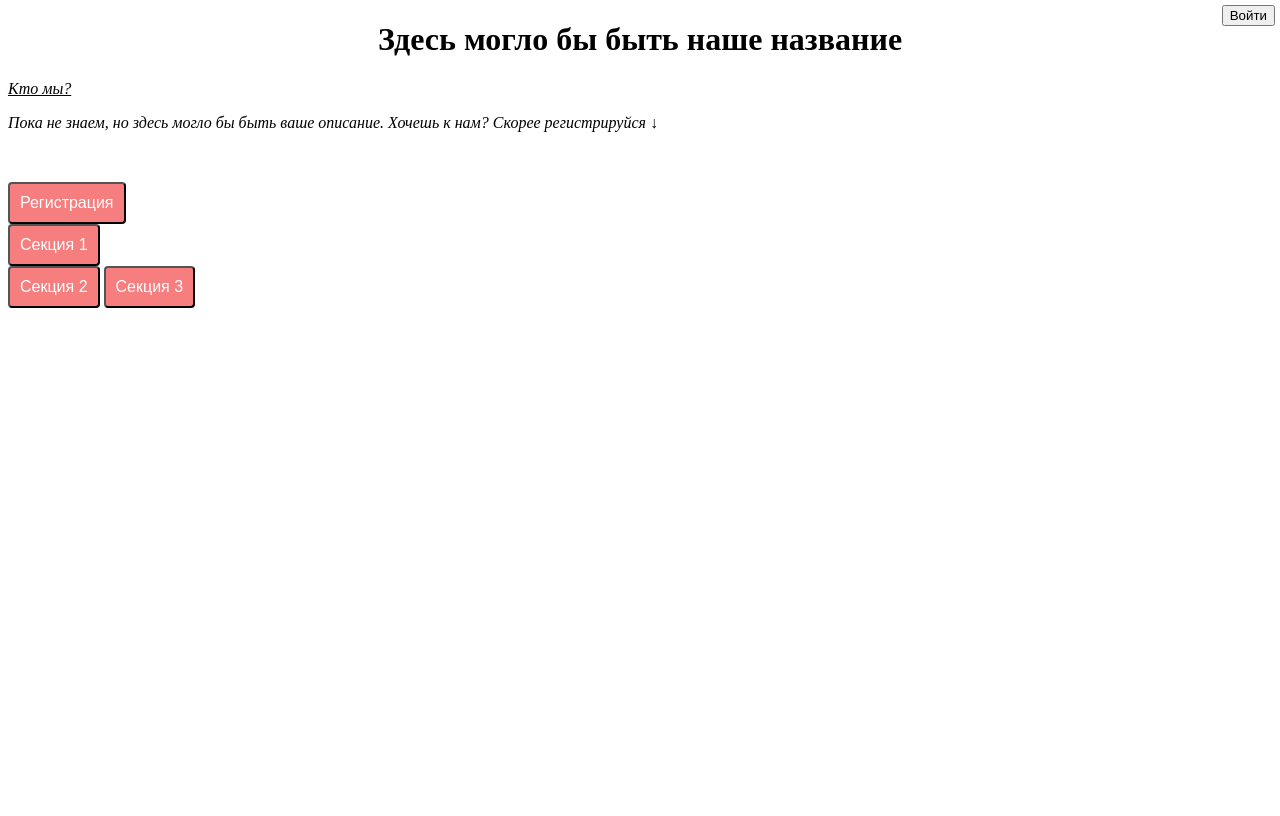
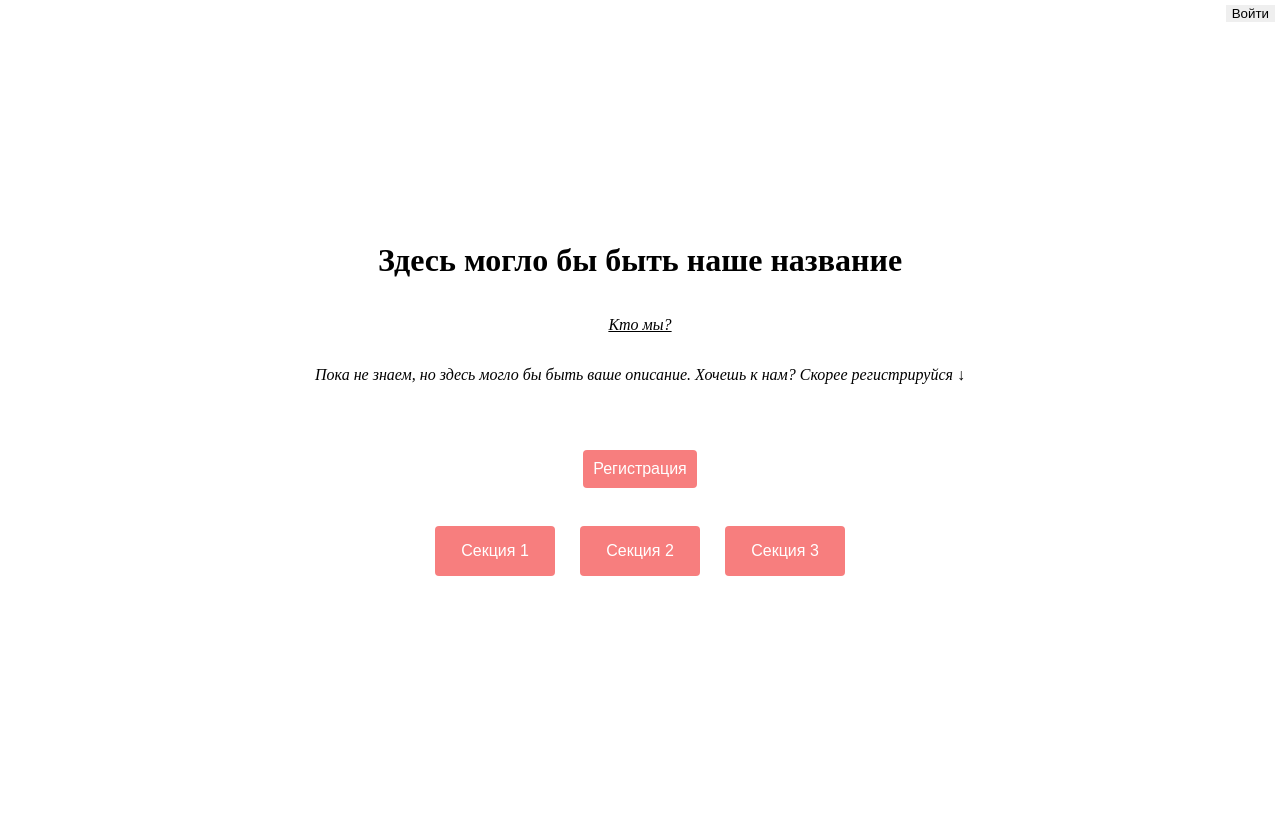
Before and after one commit to Vifiel/Geekmorolecon, a Flask app: page / in a window 1280 px wide. Before the commit the page ends 308 px from the top, so only its background shows below. Run offline with Flask 3, Linux system fonts and the light colour scheme.

Commit message:
Эстетические корректировки
Переместила все в центр, добавила dropdown для секций, сделала окно регистрации и входа взаимозаменяемыми (и поправила стиль, размер окон ввода)

```diff
--- a/static/css/styles.css
+++ b/static/css/styles.css
@@ -1,12 +1,29 @@
 {box-sizing: border-box}
 
 
-.rightbtn{
+.center-container {
+    display: flex;
+    flex-direction: column;
+    align-items: center;
+    justify-content: center;
+    min-height: 100vh;
+    text-align: center;
+}
+
+/* кнопка входа */
+.signin-btn{
     top:5px;
     right:5px;
     width:200;
     height:100;
-    position:fixed;
+    border: none;
+    position: fixed;
+    cursor: pointer;
+    transition: background 0.2s;
+}
+
+.signin-btn:hover {
+    background-color: #d95c5c;
 }
 
 .form-popup {
@@ -25,21 +42,26 @@
 }
 
 
-.form-container input[type=text], .form-container input[type=password], .form-container input[type=email] {
+.form-container input[type=text],
+.form-container input[type=password],
+.form-container input[type=email] {
   width: 100%;
   padding: 15px;
   margin: 5px 0 22px 0;
   border: none;
   background: #f1f1f1;
+  box-sizing: border-box;
 }
 
-/* When the inputs get focus, do something */
-.form-container input[type=text]:focus, .form-container input[type=password]:focus {
+
+.form-container input[type=text]:focus,
+.form-container input[type=password]:focus,
+.form-container input[type=email]:focus {
   background-color: #ddd;
   outline: none;
 }
 
-/* Set a style for the submit/login button */
+
 .form-container .btn {
   background-color: #04AA6D;
   color: white;
@@ -51,17 +73,17 @@
   opacity: 0.8;
 }
 
-/* Add a red background color to the cancel button */
+
 .form-container .btnclose {
   background-color: red;
 }
 
-/* Add some hover effects to buttons */
-.form-container .subbtn:hover, .rightbtn:hover {
+
+.form-container .subbtn:hover, .signin-btn:hover {
   opacity: 1;
 }
 
-
+/* кнопка регистрации */
 .regbtn {
 display: inline-block;
 height: 40;
@@ -71,54 +93,60 @@ background-color: #F77E7E;
 color: white;
 text-decoration: none;
 border-radius: 4px;
+border: none;
 font-family: Arial, sans-serif;
 font-size: 16px;
+cursor: pointer;
+transition: background 0.2s;
 }
 
-.sec1 {
+.regbtn:hover {
+    background-color: #d95c5c;
+}
+
+
+/* контейнер кнопок в горизонтальный ряд */
+.section-row {
+    display: flex;
+    gap: 25px;
+    justify-content: center;
+    align-items: center;
+    margin: 20px 0;
+}
+
+/* кнопки секций */
+.section-btn {
     display: inline-block;
-height: 70;
-width: 70;
-padding: 10px 10px;
+    height: 50px;
+    width: 120px;
+    padding: 10px;
     background-color: #F77E7E;
     color: white;
     text-decoration: none;
     border-radius: 4px;
     font-family: Arial, sans-serif;
     font-size: 16px;
+    border: none;
+    cursor: pointer;
+    transition: background 0.2s;
 }
 
-.sec1dropdown {
+.section-btn:hover {
+    background-color: #d95c5c;
+}
+
+/* выкидной текст */
+.dropdown-content {
     display: none;
     position: absolute;
     background-color: #f9f9f9;
     min-width: 160px;
     box-shadow: 0px 8px 16px 0px rgba(0,0,0,0.2);
     z-index: 1;
+    padding: 16px;
 }
 
-.sec2 {
-display: inline-block;
-height: 70;
-width: 70;
-padding: 10px 10px;
-background-color: #F77E7E;
-color: white;
-text-decoration: none;
-border-radius: 4px;
-font-family: Arial, sans-serif;
-font-size: 16px;
+.dropdown-content p {
+    margin-bottom: 12px;
+    text-align: center;
 }
-
-.sec3 {
-display: inline-block;
-height: 70;
-width: 70;
-padding: 10px 10px;
-background-color: #F77E7E;
-color: white;
-text-decoration: none;
-border-radius: 4px;
-font-family: Arial, sans-serif;
-font-size: 16px;
-}
--- a/static/js/sc.js
+++ b/static/js/sc.js
@@ -8,9 +8,20 @@ document.addEventListener("DOMContentLoaded", function () {
   const regCloseBtn = document.getElementById("RegClose");
   const enterCloseBtn = document.getElementById("EnterClose");
 
+  document.querySelectorAll('.dropdown-btn').forEach(function(btn) {
+    btn.addEventListener('click', function() {
+      const dropdownContent = btn.parentElement.querySelector('.dropdown-content');
+      if (dropdownContent) {
+        dropdownContent.style.display = dropdownContent.style.display === "block" ? "none" : "block";
+      }
+    });
+  });
+
+
   if (registrationBtn && regForm) {
     registrationBtn.addEventListener("click", function () {
       regForm.style.display = "block";
+      if (EnterForm) EnterForm.style.display = "none";
     });
   }
 
@@ -23,6 +34,7 @@ document.addEventListener("DOMContentLoaded", function () {
   if (enterBtn && EnterForm) {
     enterBtn.addEventListener("click", function () {
       EnterForm.style.display = "block";
+      if (regForm) regForm.style.display = "none";
     });
   }
 
--- a/templates/index.html
+++ b/templates/index.html
@@ -6,7 +6,7 @@
 <body>
 
 
-<button class="rightbtn" id="Enter">Войти</button>
+<button class="signin-btn" id="Enter">Войти</button>
 
 <div class="form-popup" id=EnterForm>
     <form class="form-container" method="POST" id="enterForm">
@@ -25,20 +25,6 @@
 </div>
 
 
-<h1 style="text-align: center; vertical-align: middle;">Здесь могло бы быть наше название</h1>
-
-<p>
-    <em>
-        <span style="text-decoration: underline;">Кто мы?</span><br />
-    </em>
-</p>
-
-<p><em>Пока не знаем, но здесь могло бы быть ваше описание. Хочешь к нам? Скорее регистрируйся&nbsp;&darr;</em></p>
-<p>&nbsp;</p>
-
-
-<button class="regbtn" id="Registration">Регистрация</button>
-
 <div class="form-popup" id="RegForm">
     <form id=regForm class="form-container" method="POST" action="/register">
 
@@ -52,24 +38,61 @@
         <input type="password" placeholder="Введите пароль" name="password" required>
 
 
-        <button type="submit" class="subbtn">Зарегестрироваться</button>
+        <button type="submit" class="subbtn">Зарегистрироваться</button>
         <button type="button" class="btnclose" id="RegClose">Закрыть</button>
     </form>
 </div>
 
 
-<br />
+<!--главная часть страницы -->
 
-<div class="dropdown">
-    <button class="sec1" id="Section1">Секция 1</button>
-    <div class="sec1dropdown">
-        <p>Описание</p>
+<div class="center-container">
+    <h1 style="text-align: center; vertical-align: middle;">Здесь могло бы быть наше название</h1>
+
+    <p>
+        <em>
+            <span style="text-decoration: underline;">Кто мы?</span><br />
+        </em>
+    </p>
+
+    <p><em>Пока не знаем, но здесь могло бы быть ваше описание. Хочешь к нам? Скорее регистрируйся&nbsp;&darr;</em></p>
+    <p>&nbsp;</p>
+
+
+    <button class="regbtn" id="Registration">Регистрация</button>
+
+    <br />
+
+    <!-- кнопки секций -->
+    <div class="section-row">
+        <div class="dropdown">
+            <button class="section-btn dropdown-btn">Секция 1</button>
+            <div class="dropdown-content">
+                <p>Описание 1</p>
+                <button class="section-btn">Записаться</button>
+            </div>
+        </div>
+
+        <div class="dropdown">
+            <button class="section-btn dropdown-btn">Секция 2</button>
+            <div class="dropdown-content">
+                <p>Описание 2</p>
+                <button class="section-btn">Записаться</button>
+            </div>
+        </div>
+
+        <div class="dropdown">
+            <button class="section-btn dropdown-btn">Секция 3</button>
+            <div class="dropdown-content">
+                <p>Описание 3</p>
+                <button class="section-btn">Записаться</button>
+            </div>
+        </div>
+
     </div>
+
 </div>
 
-<button class="sec2" id="Section2">Секция 2</button>
-
-<button class="sec3" id="Section3">Секция 3</button>
 
 <script src="{{url_for('static', filename='js/sc.js')}}"></script>
 </body>
```
Lines whose indentation alone changed are shown as unchanged.
